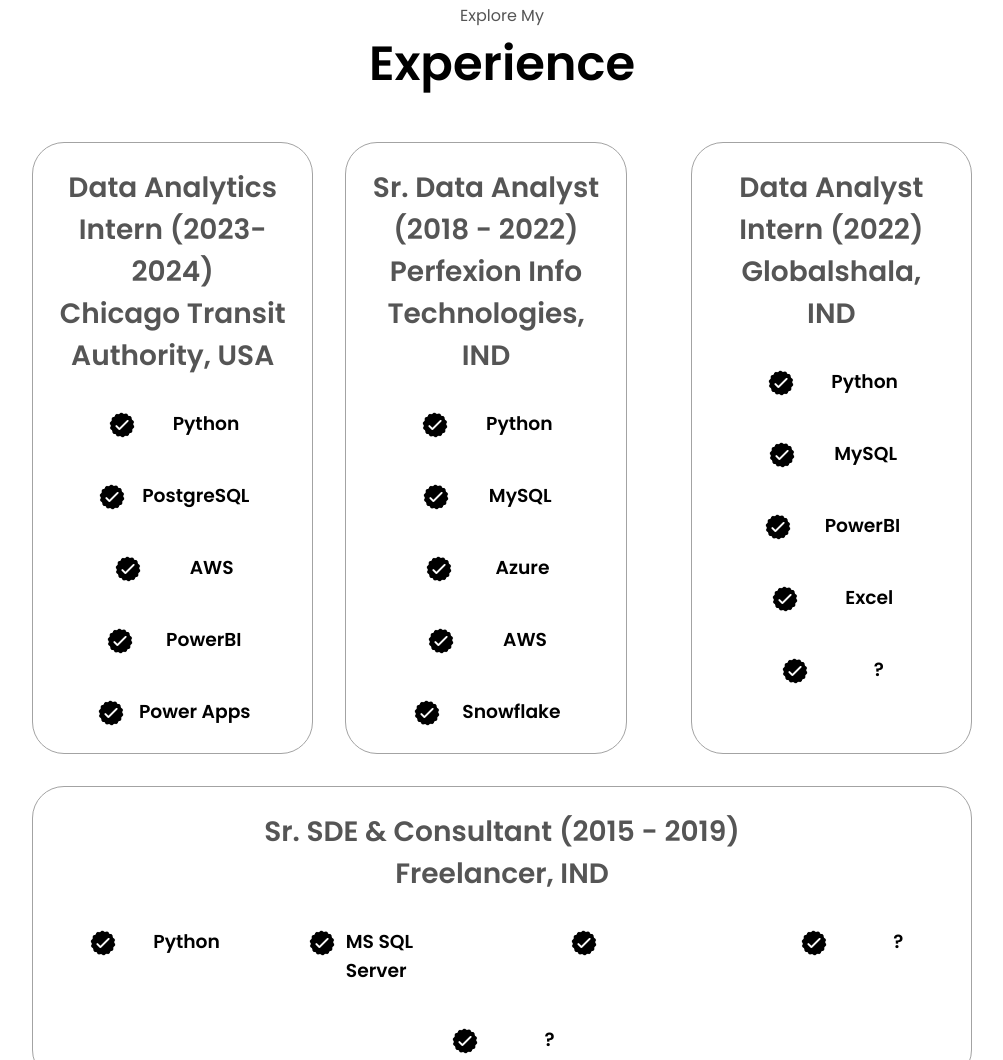
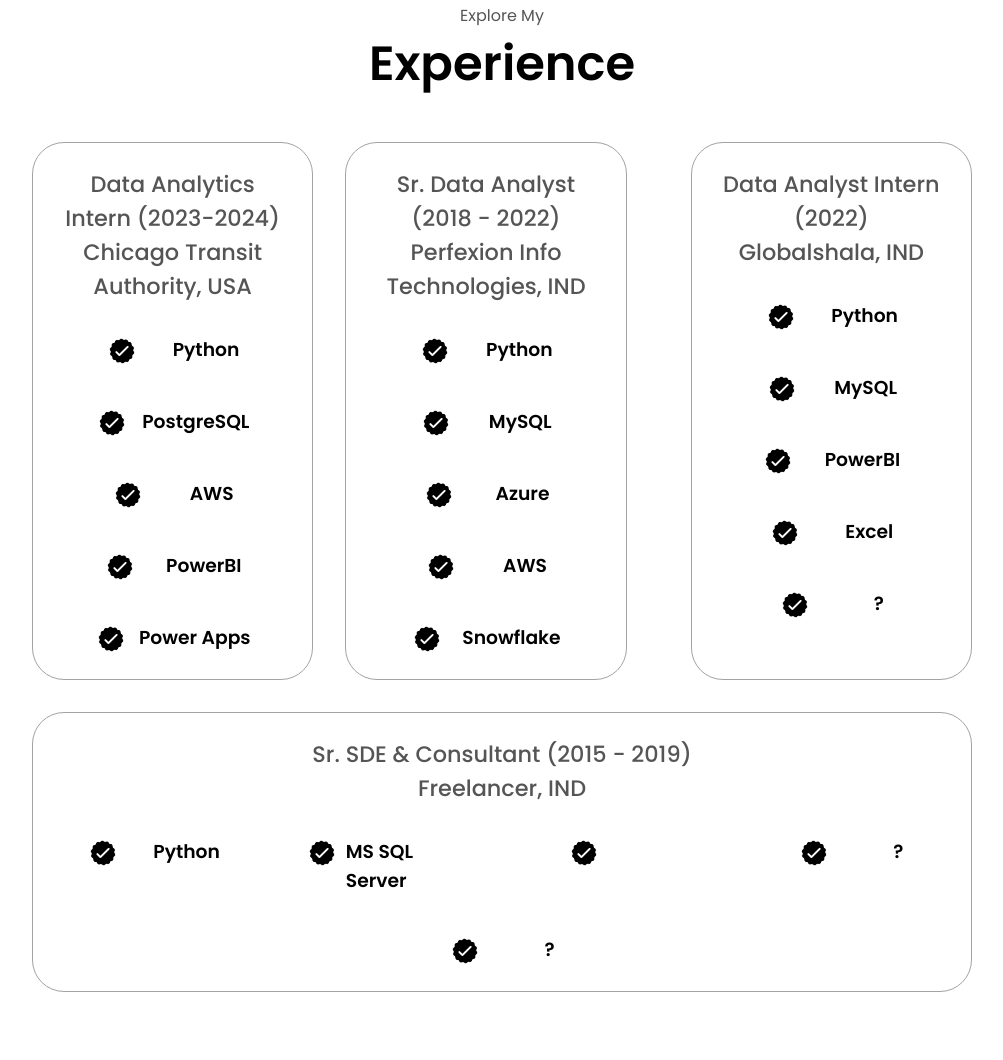
Before and after one commit to jabhij/ajaiswal, a plain HTML site: page index.html in a window 1280 px wide. Shown: the part 1693-2753 px from the top of the page, without its empty margins (138-1141 px from the left). Drawn offline with Linux system fonts and the light colour scheme.

Commit message:
Update style.css

```diff
--- a/style.css
+++ b/style.css
@@ -327,8 +327,8 @@ section {
 
 .experience-sub-title {
   color: rgb(85, 85, 85);
-  font-weight: 600;
-  font-size: 1.75rem;
+  font-weight: 500;
+  font-size: 1.40rem;
   margin-bottom: 2rem;
 }
 
```
